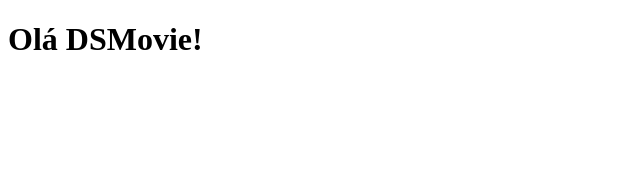
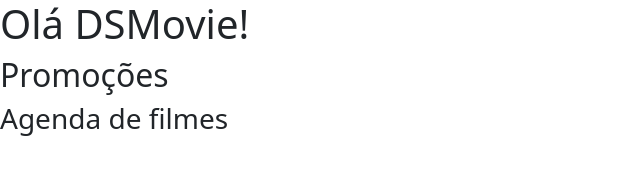
Before and after one commit to Flenonnn/dsmovie, a plain HTML site: page index.html in a window 1280 px wide. Shown: the whole page, without its empty margins (0-640 px from the left). Drawn offline with nearby package versions, Linux system fonts and the light colour scheme.

Commit message:
Bootstrap

```diff
--- a/index.html
+++ b/index.html
@@ -5,10 +5,15 @@
     <meta http-equiv="X-UA-Compatible" content="IE=edge">
     <meta name="viewport" content="width=device-width, initial-scale=1.0">
     <title>Projeto DSMovie</title>
+
+    <link href="https://cdn.jsdelivr.net/npm/bootstrap@5.1.3/dist/css/bootstrap.min.css" rel="stylesheet" integrity="sha384-1BmE4kWBq78iYhFldvKuhfTAU6auU8tT94WrHftjDbrCEXSU1oBoqyl2QvZ6jIW3" crossorigin="anonymous">
+
 </head>
 <body>
 
     <h1>Olá DSMovie!</h1>
+    <h2>Promoções</h2>
+    <h3>Agenda de filmes</h3>
 
 
 </body>
```
